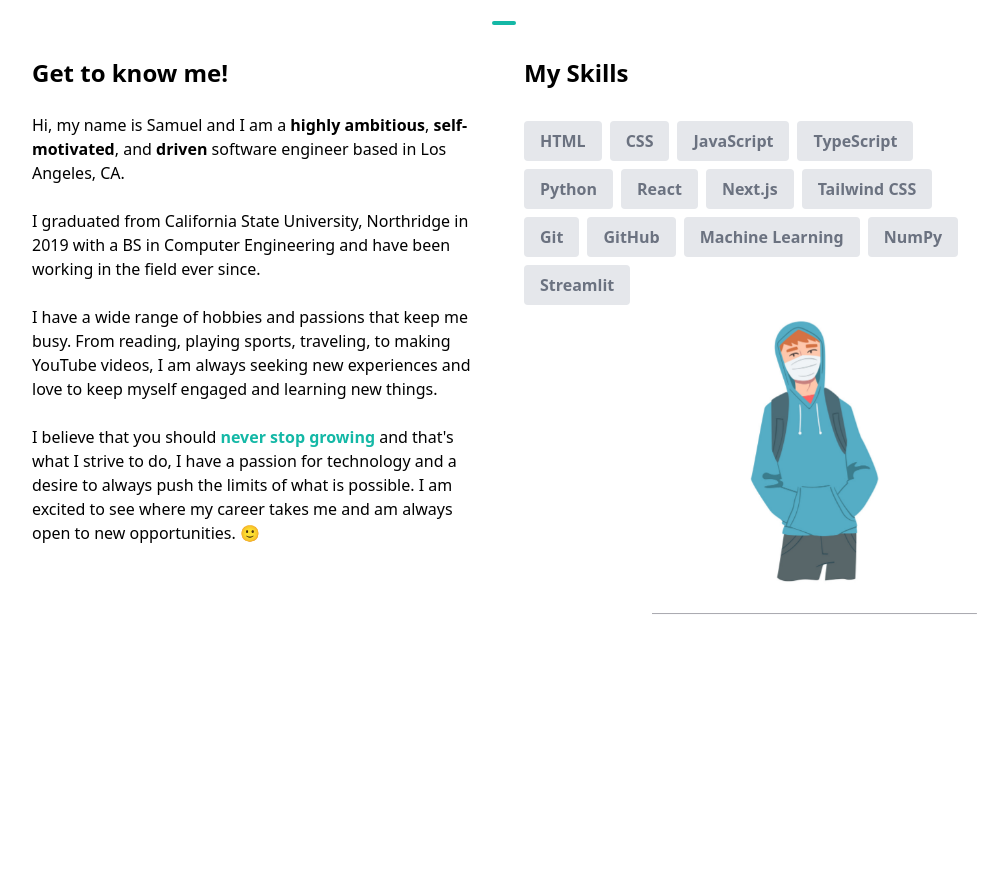
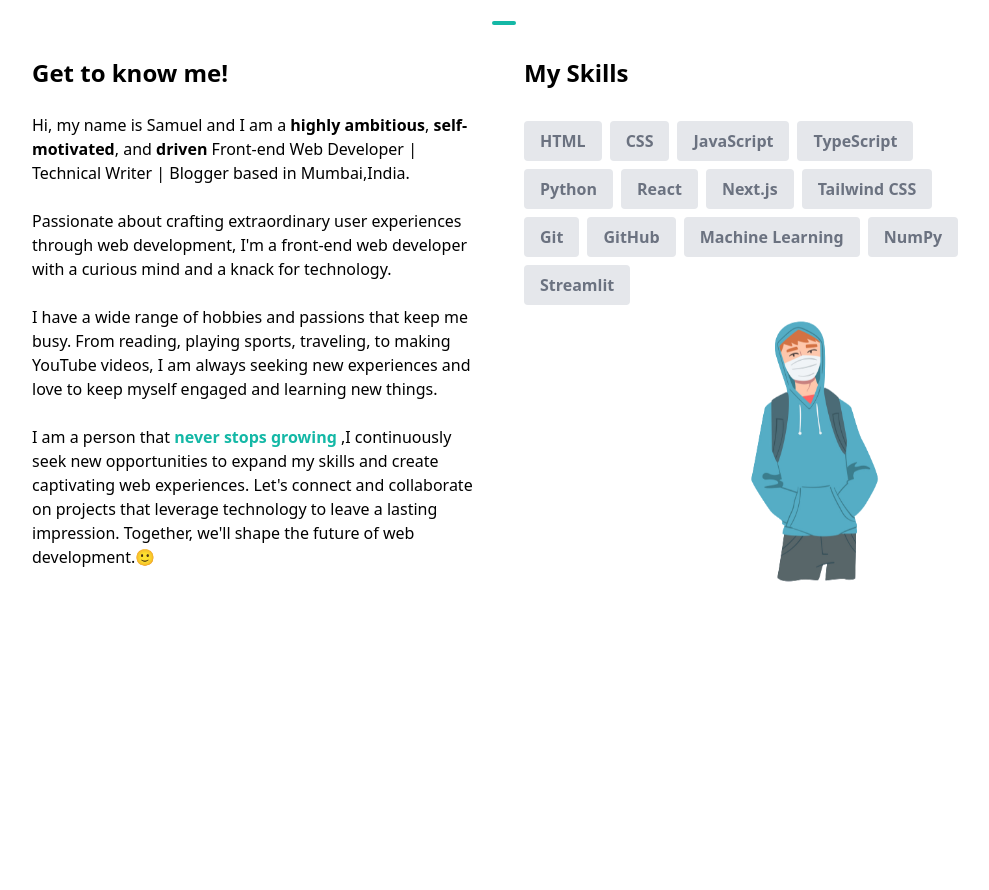
Before and after one commit to CodeWithSammy/nextjs-portfolio, a Next.js app: page / in a window 1280 px wide. Shown: the part 1127-2017 px from the top of the page, without its empty margins (136-1125 px from the left). Built offline with nearby package versions, Linux system fonts and the light colour scheme.

Commit message:
final commit

```diff
--- a/components/AboutSection.tsx
+++ b/components/AboutSection.tsx
@@ -1,5 +1,5 @@
-import React from "react"
-import Image from "next/image"
+import React from "react";
+import Image from "next/image";
 
 const skills = [
   { skill: "HTML" },
@@ -15,7 +15,7 @@ const skills = [
   { skill: "Machine Learning" },
   { skill: "NumPy" },
   { skill: "Streamlit" },
-]
+];
 
 const AboutSection = () => {
   return (
@@ -35,14 +35,14 @@ const AboutSection = () => {
               Hi, my name is Samuel and I am a{" "}
               <span className="font-bold">{"highly ambitious"}</span>,
               <span className="font-bold">{" self-motivated"}</span>, and
-              <span className="font-bold">{" driven"}</span> software engineer
-              based in Los Angeles, CA.
+              <span className="font-bold">{" driven"}</span> Front-end Web Developer | Technical Writer | Blogger
+              based in Mumbai,India.
             </p>
             <br />
             <p>
-              I graduated from California State University, Northridge in 2019
-              with a BS in Computer Engineering and have been working in the
-              field ever since.
+              Passionate about crafting extraordinary user experiences through
+              web development, I'm a front-end web developer with a curious mind
+              and a knack for technology.
             </p>
             <br />
             <p>
@@ -53,14 +53,11 @@ const AboutSection = () => {
             </p>
             <br />
             <p>
-              I believe that you should{" "}
+              I am a person that{" "}
               <span className="font-bold text-teal-500">
-                never stop growing
+                never stops growing
               </span>{" "}
-              and that&#39;s what I strive to do, I have a passion for
-              technology and a desire to always push the limits of what is
-              possible. I am excited to see where my career takes me and am
-              always open to new opportunities. 🙂
+               ,I continuously seek new opportunities to expand my skills and create captivating web experiences. Let's connect and collaborate on projects that leverage technology to leave a lasting impression. Together, we'll shape the future of web development.🙂
             </p>
           </div>
           <div className="text-center md:w-1/2 md:text-left">
@@ -74,7 +71,7 @@ const AboutSection = () => {
                   >
                     {item.skill}
                   </p>
-                )
+                );
               })}
             </div>
             <Image
@@ -88,7 +85,7 @@ const AboutSection = () => {
         </div>
       </div>
     </section>
-  )
-}
+  );
+};
 
-export default AboutSection
+export default AboutSection;
```
Also changed, not shown: public/hero-image.png.
